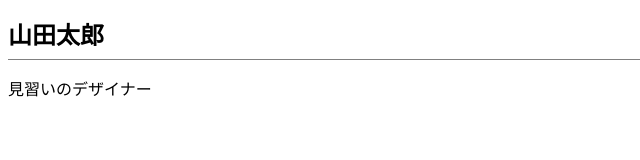
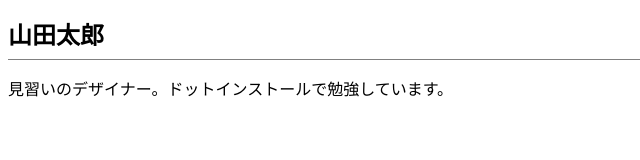
Before and after one commit to T10shu/dotinstall.github.bom, a plain HTML site: page index.html in a window 1280 px wide. Shown: the whole page, without its empty margins (0-640 px from the left). Drawn offline with Linux system fonts and the light colour scheme.

Commit message:
Add files via upload

```diff
--- a/index.html
+++ b/index.html
@@ -9,7 +9,7 @@
 </head>
 <body>
   <h1>山田太郎</h1>
-  <p>見習いのデザイナー</p>
+  <p>見習いのデザイナー。ドットインストールで勉強しています。</p>
 
 </body>
 </html>
```
